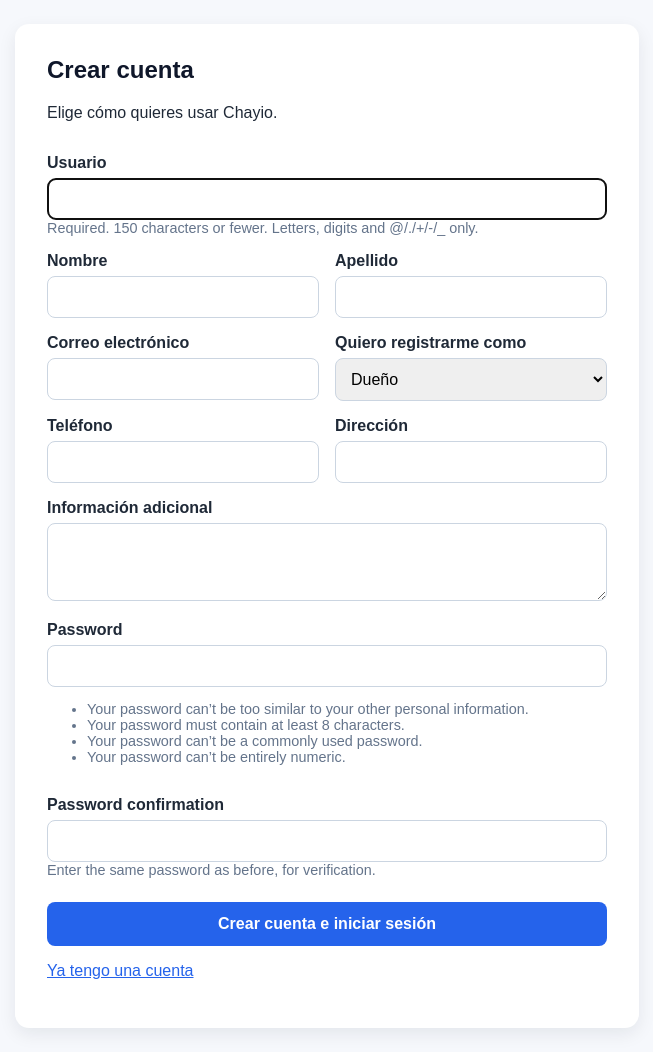
After one commit to brunoR-chris/chayio_paseo, a Django app: page /registro/ in a window 1280 px wide. The commit adds this page. Shown: the whole page, without its empty margins (313-966 px from the left). Run offline with Django 5.2, Linux system fonts and the light colour scheme.

Commit message:
Fix: errores de login , dashboard , implementacion de registro

```diff
--- a/chayio_proyecto/settings.py
+++ b/chayio_proyecto/settings.py
@@ -117,6 +117,8 @@ USE_TZ = True
 
 STATIC_URL = 'static/'
 LOGIN_URL = '/accounts/login/'
+LOGIN_REDIRECT_URL = '/dashboard/'
+LOGOUT_REDIRECT_URL = '/'
 
 
 # Email
--- /dev/null
+++ b/pet_services/forms.py
@@ -0,0 +1,47 @@
+from django import forms
+from django.contrib.auth.forms import UserCreationForm
+from django.contrib.auth.models import User
+
+from .models import UserProfile
+
+
+class RegistrationForm(UserCreationForm):
+    first_name = forms.CharField(max_length=150, label='Nombre')
+    last_name = forms.CharField(max_length=150, label='Apellido')
+    email = forms.EmailField(label='Correo electrónico')
+    role = forms.ChoiceField(choices=UserProfile.ROLE_CHOICES, label='Quiero registrarme como')
+    phone = forms.CharField(max_length=20, label='Teléfono')
+    address = forms.CharField(max_length=255, label='Dirección')
+    bio = forms.CharField(label='Información adicional', required=False, widget=forms.Textarea(attrs={'rows': 3}))
+
+    class Meta:
+        model = User
+        fields = (
+            'username',
+            'first_name',
+            'last_name',
+            'email',
+            'role',
+            'phone',
+            'address',
+            'bio',
+            'password1',
+            'password2',
+        )
+        labels = {
+            'username': 'Usuario',
+            'password1': 'Contraseña',
+            'password2': 'Confirmar contraseña',
+        }
+
+    def save(self, commit=True):
+        user = super().save(commit=commit)
+        if commit:
+            UserProfile.objects.create(
+                user=user,
+                role=self.cleaned_data['role'],
+                phone=self.cleaned_data['phone'],
+                address=self.cleaned_data['address'],
+                bio=self.cleaned_data['bio'],
+            )
+        return user
--- a/pet_services/models.py
+++ b/pet_services/models.py
@@ -27,6 +27,7 @@ class Pet(models.Model):
     breed = models.CharField(max_length=100, blank=True)
     age = models.PositiveIntegerField(blank=True, null=True)
     notes = models.TextField(blank=True)
+    available = models.BooleanField(default=True)
     created_at = models.DateTimeField(default=timezone.now)
 
     def __str__(self):
--- a/pet_services/urls.py
+++ b/pet_services/urls.py
@@ -4,6 +4,7 @@ from . import views
 
 urlpatterns = [
     path('', views.home, name='home'),
+    path('registro/', views.register, name='register'),
     path('dashboard/', views.dashboard, name='dashboard'),
     path('reservar/<int:offer_id>/', views.book_service, name='book_service'),
     path('mascota/nueva/', views.create_pet, name='create_pet'),
--- a/pet_services/views.py
+++ b/pet_services/views.py
@@ -1,12 +1,27 @@
 from django.contrib.auth.decorators import login_required
+from django.contrib.auth import login
 from django.shortcuts import redirect, render
 
+from .forms import RegistrationForm
 from .models import Booking, Pet, ServiceOffer, UserProfile
 
 
 def home(request):
     offers = ServiceOffer.objects.filter(available=True).select_related('walker')[:12]
     return render(request, 'pet_services/home.html', {'offers': offers})
+
+
+def register(request):
+    if request.method == 'POST':
+        form = RegistrationForm(request.POST)
+        if form.is_valid():
+            user = form.save()
+            login(request, user)
+            return redirect('dashboard')
+    else:
+        form = RegistrationForm()
+
+    return render(request, 'registration/register.html', {'form': form})
 
 
 @login_required
@@ -36,6 +51,7 @@ def book_service(request, offer_id):
 def dashboard(request):
     profile, _ = UserProfile.objects.get_or_create(user=request.user)
     pets = Pet.objects.filter(owner=request.user)
+    available_pets = Pet.objects.filter(available=True).select_related('owner') if profile.role == 'walker' else []
     my_offers = ServiceOffer.objects.filter(walker=request.user) if profile.role == 'walker' else []
     bookings = Booking.objects.filter(owner=request.user) | Booking.objects.filter(walker=request.user)
     bookings = bookings.distinct().order_by('-created_at')
@@ -45,6 +61,7 @@ def dashboard(request):
         {
             'profile': profile,
             'pets': pets,
+            'available_pets': available_pets,
             'my_offers': my_offers,
             'bookings': bookings,
         },
@@ -59,6 +76,7 @@ def create_pet(request):
         breed = request.POST.get('breed', '').strip()
         age = request.POST.get('age', '').strip()
         notes = request.POST.get('notes', '').strip()
+        available = request.POST.get('available') == 'on'
 
         if name and species:
             Pet.objects.create(
@@ -68,6 +86,7 @@ def create_pet(request):
                 breed=breed,
                 age=int(age) if age else None,
                 notes=notes,
+                available=available,
             )
             return render(request, 'pet_services/pet_created.html')
 
--- a/templates/pet_services/create_pet.html
+++ b/templates/pet_services/create_pet.html
@@ -23,6 +23,7 @@
             <input type="text" name="breed" placeholder="Raza">
             <input type="number" name="age" placeholder="Edad en años">
             <textarea name="notes" rows="4" placeholder="Observaciones o cuidados especiales"></textarea>
+            <label><input type="checkbox" name="available" checked> Disponible para solicitar un paseo</label>
             <button type="submit">Guardar mascota</button>
         </form>
         <p><a href="/dashboard/">Volver al dashboard</a></p>
--- a/templates/pet_services/home.html
+++ b/templates/pet_services/home.html
@@ -35,7 +35,10 @@
                 <a href="/">Inicio</a>
                 <a href="/dashboard/">Dashboard</a>
                 {% if user.is_authenticated %}
-                    <a href="/accounts/logout/">Cerrar sesión</a>
+                    <form method="post" action="{% url 'logout' %}" style="display: inline;">
+                        {% csrf_token %}
+                        <button type="submit" style="border: 0; background: none; color: #334155; font: inherit; font-weight: 600; cursor: pointer; padding: 0;">Cerrar sesión</button>
+                    </form>
                 {% else %}
                     <a href="/accounts/login/">Iniciar sesión</a>
                 {% endif %}
--- /dev/null
+++ b/templates/registration/register.html
@@ -0,0 +1,49 @@
+<!DOCTYPE html>
+<html lang="es">
+<head>
+    <meta charset="UTF-8">
+    <meta name="viewport" content="width=device-width, initial-scale=1.0">
+    <title>Crear cuenta - Chayio</title>
+    <style>
+        body { font-family: Arial, sans-serif; margin: 0; background: #f6f8fc; color: #1f2937; }
+        .page { min-height: 100vh; display: grid; place-items: center; padding: 24px; box-sizing: border-box; }
+        .card { width: min(100%, 560px); background: white; border-radius: 14px; padding: 32px; box-shadow: 0 6px 18px rgba(15,23,42,.08); }
+        h1 { margin-top: 0; color: #0f172a; }
+        .grid { display: grid; grid-template-columns: 1fr 1fr; gap: 0 16px; }
+        .field { margin-top: 16px; }
+        .full { grid-column: 1 / -1; }
+        label { display: block; margin-bottom: 6px; font-weight: 600; }
+        input, select, textarea { width: 100%; box-sizing: border-box; padding: 11px; border: 1px solid #cbd5e1; border-radius: 8px; font: inherit; }
+        textarea { resize: vertical; }
+        .help, .errorlist { color: #64748b; font-size: .9rem; }
+        .errorlist { color: #b91c1c; padding-left: 18px; }
+        button { width: 100%; border: 0; background: #2563eb; color: white; padding: 13px; border-radius: 8px; margin-top: 24px; font: inherit; font-weight: bold; cursor: pointer; }
+        a { color: #2563eb; }
+        @media (max-width: 620px) { .grid { grid-template-columns: 1fr; } .full { grid-column: auto; } }
+    </style>
+</head>
+<body>
+    <main class="page">
+        <section class="card">
+            <h1>Crear cuenta</h1>
+            <p>Elige cómo quieres usar Chayio.</p>
+            <form method="post">
+                {% csrf_token %}
+                {{ form.non_field_errors }}
+                <div class="grid">
+                    {% for field in form %}
+                        <div class="field{% if field.name == 'bio' or field.name == 'username' or field.name == 'password1' or field.name == 'password2' %} full{% endif %}">
+                            {{ field.errors }}
+                            <label for="{{ field.id_for_label }}">{{ field.label }}</label>
+                            {{ field }}
+                            {% if field.help_text %}<div class="help">{{ field.help_text }}</div>{% endif %}
+                        </div>
+                    {% endfor %}
+                </div>
+                <button type="submit">Crear cuenta e iniciar sesión</button>
+            </form>
+            <p><a href="{% url 'login' %}">Ya tengo una cuenta</a></p>
+        </section>
+    </main>
+</body>
+</html>
```
Also changed, not shown: templates/pet_services/dashboard.html (+19 -1 lines), templates/registration/login.html (added, +42 -0 lines), db.sqlite3, pet_services/migrations/0002_pet_available.py (added).
